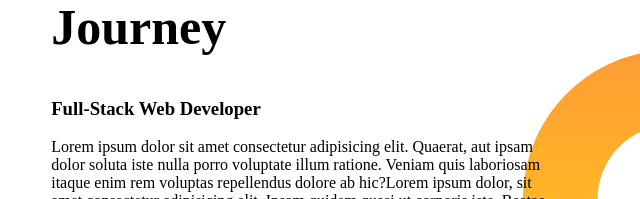
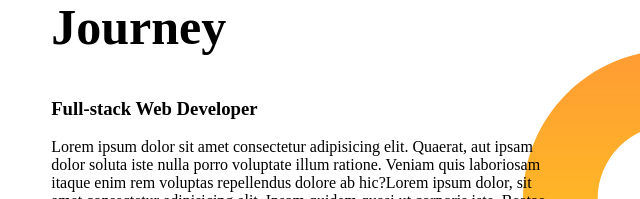
Before and after one commit to MohiuddinRabby/demo-portfolio, a plain HTML site: page index.html in a window 1280 px wide. Shown: the part 1001-1200 px from the top of the page, 640-1280 px from the left. Drawn offline with Linux system fonts and the light colour scheme.

Commit message:
first commit

```diff
--- a/index.html
+++ b/index.html
@@ -37,7 +37,7 @@
         <div class="half-width">
             <h1>Dream Big</h1>
             <h1><span class="name-highlight">Web Developer</span> Journey</h1>
-            <h3>Full-Stack Web Developer</h3>
+            <h3>Full-stack Web Developer</h3>
             <p>Lorem ipsum dolor sit amet consectetur adipisicing elit. Quaerat, aut ipsam dolor soluta iste nulla porro
                 voluptate illum ratione. Veniam quis laboriosam itaque enim rem voluptas repellendus dolore ab hic?Lorem
                 ipsum
```
